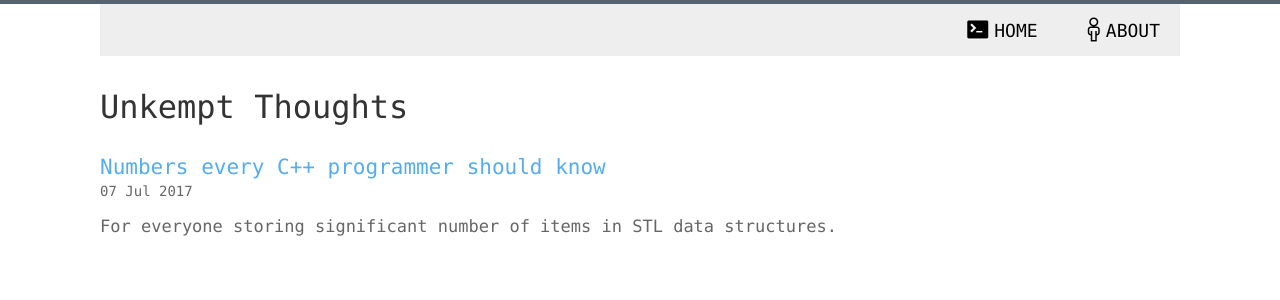
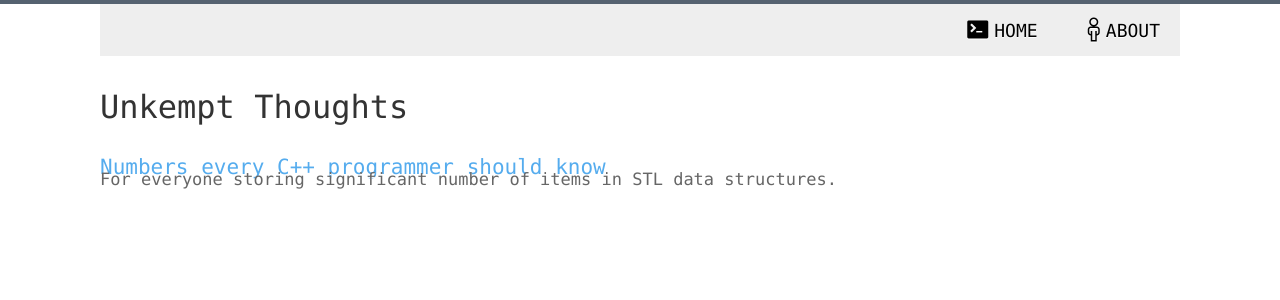
Before and after one commit to dyniusz/dyniusz.github.io, a Jekyll site: the page built from blog/index.html, in a window 1280 px wide. Shown: the top 300 px of the page. Built offline with Jekyll 4.4.1, drawn with Linux system fonts in a browser that asks for light colours.

Commit message:
Update index.html

```diff
--- a/blog/index.html
+++ b/blog/index.html
@@ -10,7 +10,7 @@ title: Unkempt Thoughts
     {% for post in site.posts %}
     <div class="post other link">
       <h2><a href="{{site.url}}{{post.url}}">{{ post.title }}</a></h2>
-      <p class="post-date">{{ post.date | date_to_string }}</p>
+      <!-- <p class="post-date">{{ post.date | date_to_string }}</p> -->
       {{ post.excerpt }}
     </div>
     {% endfor %}
```
